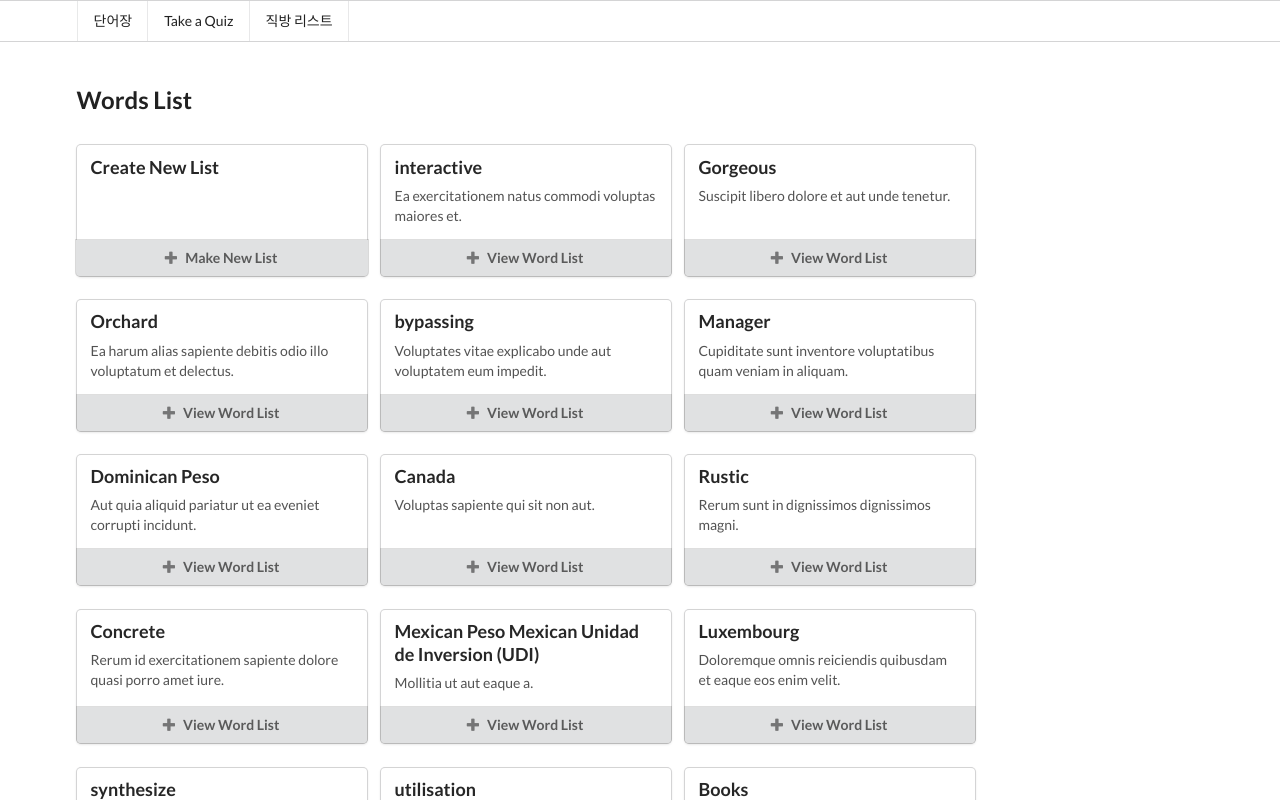
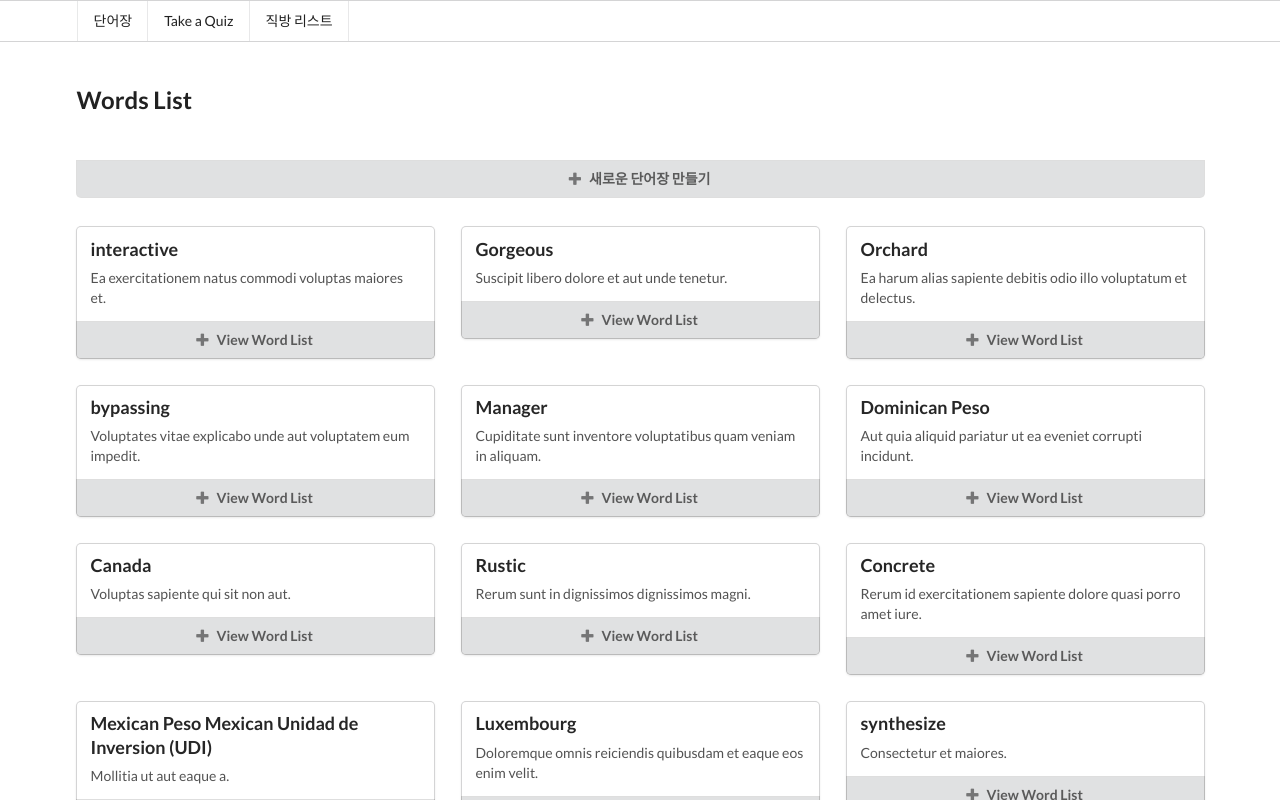
Before and after one commit to paulsoh/VocabBuilder, a React (Create React App) app: page /word-lists in a window 1280 px wide. Shown: the top 800 px of the page. Built offline with nearby package versions, Linux system fonts and the light colour scheme; data requests are answered from the project's data file.

Commit message:
Fix style for Practice

```diff
--- a/src/Pages/WordLists.js
+++ b/src/Pages/WordLists.js
@@ -54,62 +54,29 @@ export default class WordLists extends React.Component {
     const renderInputCard = () => {
       if (this.state.isInputState) {
         return (
-          <div className="card">
-            <div className="content">
-              <div className="header">Create New List</div>
-              <div className="description">
-                <div className="ui form">
+          <form className="ui form segment">
             <div className="field">
               <label>단어장 이름</label>
-                    <input
-                      type="text"
-                      placeholder="단어장 이름을 입력하세요"
-                    />
+              <input type="text" name="first-name" placeholder="First Name" />
             </div>
             <div className="field">
-                    <label>설명</label>
-                    <input
-                      type="text"
-                      placeholder="단어장 설명을 입력하세요"
-                    />
+              <label>단어장 설명</label>
+              <input type="text" name="last-name" placeholder="Last Name" />
             </div>
-                </div>
-              </div>
-            </div>
-            <div className="extra content">
-              <div className="ui two buttons">
-                <div
-                  className="ui basic red button"
-                  onClick={() => this.toggleInputState()}
-                >
-                  <i className="cross icon"></i>
-                  취소
-                </div>
-                <div
-                  className="ui basic green  button"
-                  onClick={() => this.toggleInputState()}
-                >
-                  <i className="add icon"></i>
-                  추가
-                </div>
-              </div>
-            </div>
-          </div>
+            <button className="ui gray button" type="cancel">취소</button>
+            <button className="ui blue button" type="submit">추가</button>
+          </form>
         )
       } else {
         return (
           <div className="card">
-            <div className="content">
-              <div className="header">Create New List</div>
-              <div className="description">
-              </div>
-            </div>
+            <div className="ui divider hidden"></div>
             <div
               className="ui bottom attached button"
               onClick={() => this.toggleInputState()}
             >
               <i className="add icon"></i>
-              Make New List
+              새로운 단어장 만들기
             </div>
           </div>
         )
@@ -120,19 +87,23 @@ export default class WordLists extends React.Component {
       <div className="ui container">
         <div className="ui large header">Words List</div>
         <div className="ui divider hidden"></div>
+        {renderInputCard()}
+        <div className="ui divider hidden"></div>
 
-        <div className="ui cards">
-          {renderInputCard()}
+        <div className="ui three column grid">
           {this.state.wordLists.map((list) => (
             <div
-              className="card"
+              className="column"
               key={list.id}
             >
+              <div className="ui fluid card">
                 <div className="content">
                   <div className="header">
                     {list.title}
                   </div>
-                <div className="description">
+                  <div
+                    className="description"
+                  >
                     {list.description}
                   </div>
                 </div>
@@ -145,6 +116,7 @@ export default class WordLists extends React.Component {
                   </div>
                 </Link>
               </div>
+            </div>
           ))}
         </div>
       </div>
```
Lines whose indentation alone changed are shown as unchanged.
